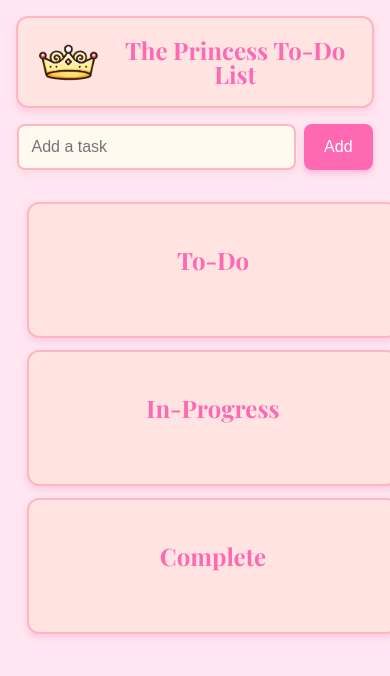
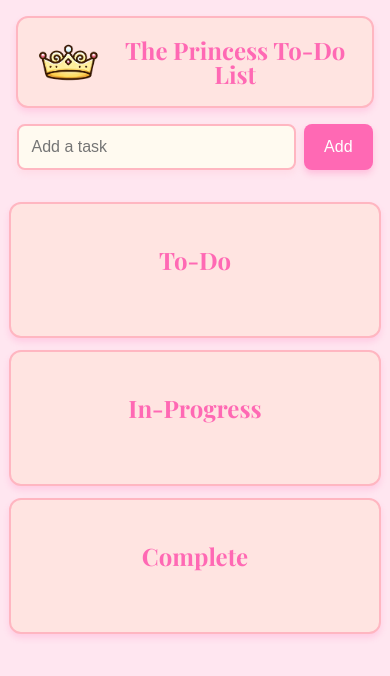
Before and after one commit to XiphiasSB/todo-list, a React (Vite) app: page / in a window 390 px wide. Shown: the top 676 px of the page. Built offline with nearby package versions, Linux system fonts and the light colour scheme.

Commit message:
Better centering on mobile

```diff
--- a/src/components/task/task.css
+++ b/src/components/task/task.css
@@ -11,6 +11,7 @@
     cursor: grab;
     text-align: center;
     padding: 8px;
+    touch-action: none;
   }
   .task-handle:active {
     cursor: grabbing;
--- a/src/components/taskList/SortableItem.jsx
+++ b/src/components/taskList/SortableItem.jsx
@@ -16,7 +16,7 @@ export function SortableItem({ task, updateTaskEmoji, removeTask }) {
   const style = {
     transform: CSS.Translate.toString(transform),
     transition,
-    opacity: isDragging ? 0.5 : 1
+    opacity: isDragging ? 0 : 1
   }
 
   // Instead of spreading {...attributes} {...listeners} on this wrapper,
--- a/src/components/taskList/TaskBoard.css
+++ b/src/components/taskList/TaskBoard.css
@@ -1,19 +1,21 @@
 /* src/components/taskList/TaskBoard.css */
 
-/* Container that holds all columns side by side */
+/* Default (desktop and above): columns side by side */
 .task-list-container {
     display: flex;
+    flex-direction: row;    /* Show columns in a row */
+    justify-content: center;
+    align-items: flex-start; /* Align columns at the top if they have varying heights */
     gap: 16px;
     padding: 16px;
-    justify-content: space-around;
     overflow: visible;
-    /* Ensure child elements are not clipped */
 }
 
-/* Mobile Mode: stack columns vertically */
+/* Mobile: stack columns vertically and center them */
 @media (max-width: 768px) {
     .task-list-container {
         flex-direction: column;
+        align-items: center;     /* center each column horizontally */
         gap: 12px;
     }
 }
--- a/src/components/taskList/TaskBoard.jsx
+++ b/src/components/taskList/TaskBoard.jsx
@@ -8,7 +8,8 @@ import {
   closestCenter,
   useSensor,
   useSensors,
-  PointerSensor
+  PointerSensor,
+  TouchSensor
 } from '@dnd-kit/core'
 import {
   SortableContext,
@@ -40,8 +41,12 @@ export function TaskBoard({
 
   // Configure sensors & collision detection
   const sensors = useSensors(
-    useSensor(PointerSensor, {
-      // e.g. activationConstraint: { distance: 5 }
+    useSensor(PointerSensor),
+    useSensor(TouchSensor, {
+      // Require the user to move 5px before triggering drag
+      activationConstraint: {
+        distance: 5,
+      }
     })
   )
 
--- a/src/components/taskList/TaskColumn.css
+++ b/src/components/taskList/TaskColumn.css
@@ -26,10 +26,10 @@
     border: 2px dashed #ff69b4;
 }
 
-/* On small screens, let them stack, full width */
+/* Mobile: full width when stacked */
 @media (max-width: 768px) {
     .task-column {
-        max-width: none;
+        max-width: none;  /* remove the 400px cap */
         width: 100%;
         min-height: 100px;
     }
```
